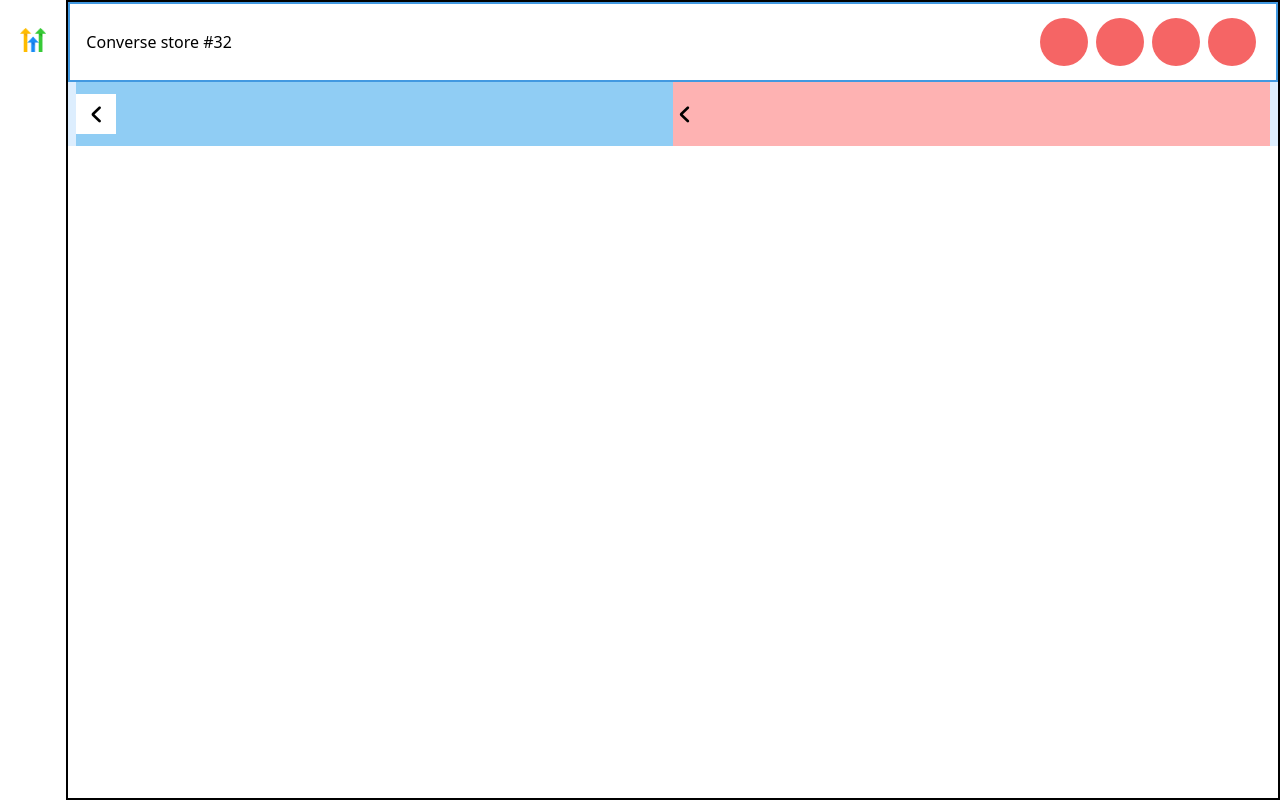
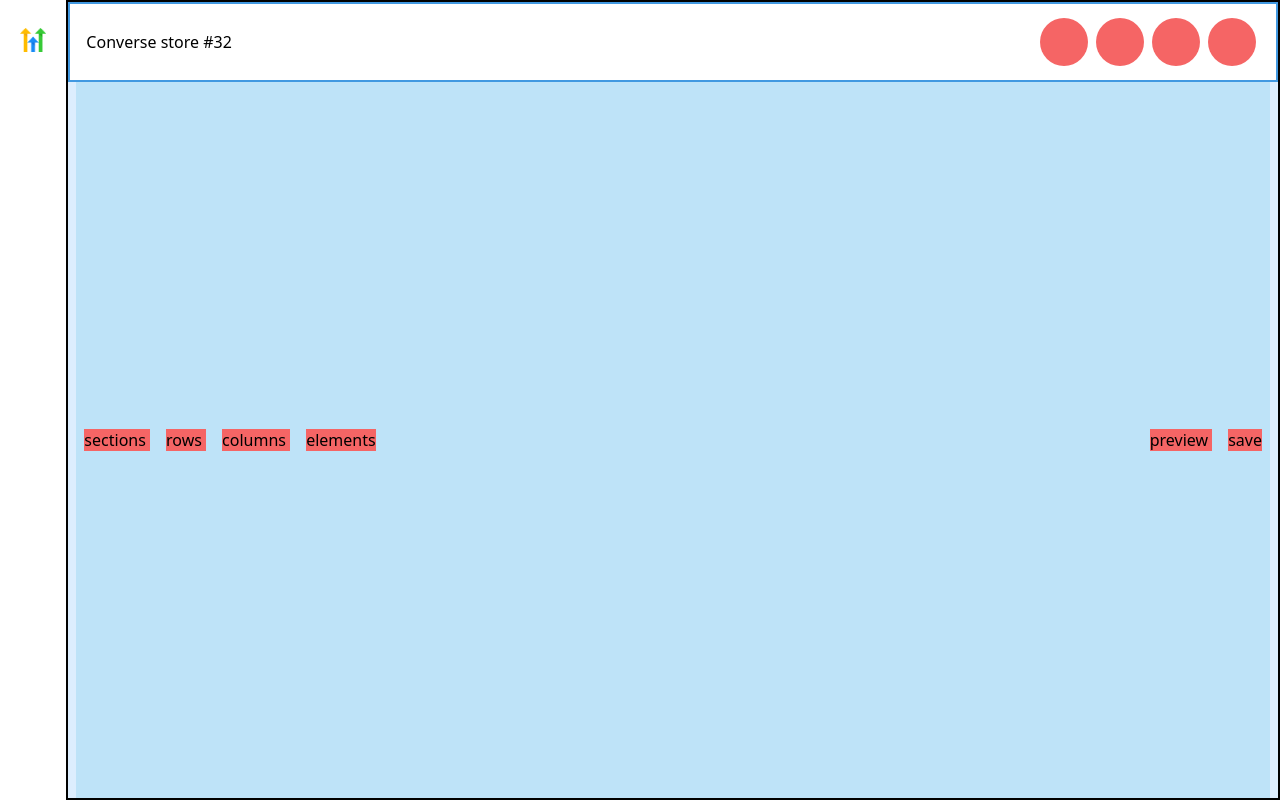
Before and after one commit to Kristoffer95/drag-n-drop, a Vue app: page / in a window 1280 px wide. Built offline with nearby package versions, Linux system fonts and the light colour scheme.

Commit message:
UPDATE: design

```diff
--- a/src/App.vue
+++ b/src/App.vue
@@ -22,19 +22,7 @@
 
       <!-- body -->
       <div class="flex-auto relative">
-        <!-- body top -->
-        <div class="w-auto h-16 bg-light-blue flex items-center justify-between px-2">
-          <!-- left -->
-          <div class="w-full h-full bg-blue-300 flex items-center justify-between">
-            <div class="bg-white w-10 h-10 flex justify-center items-center cursor-pointer">
-              <span class="icon-icon-arrow"></span>
-            </div>
-          </div>
-          <!-- right -->
-          <div class="w-full h-full bg-red-300 flex items-center justify-between">
-              <span class="icon-icon-arrow"></span>
-          </div>
-        </div>
+        <options-nav-c></options-nav-c>
       </div>
     </div>
 
@@ -42,9 +30,19 @@
 </template>
 
 <script>
+// fontello
 import './assets/icons/css/fontello.css';
 
+// components
+import optionsNavC from '@/components/optionsNav/optionsNavC'
+
 export default {
-  name: 'sample'
+  name: 'sample',
+  data () {
+    return {}
+  },
+  components: {
+    'options-nav-c' : optionsNavC
+  }
 }
 </script>
--- /dev/null
+++ b/src/components/common/Cmn_button.vue
@@ -0,0 +1,17 @@
+<template>
+  <div class="bg-white w-auto h-10 pl-2 pr-3 flex justify-center items-center cursor-pointer rounded">
+    <i class="icon-icon-arrow text-gray-700 font-medium text-sm"></i>
+    <span class="text-lg ml-2">{{data.name}}</span>
+  </div>
+</template>
+
+<script>
+export default {
+  name: 'cmn_Button',
+  props: ["data"]
+}
+</script>
+
+<style>
+
+</style>
--- /dev/null
+++ b/src/components/common/index.js
@@ -0,0 +1,20 @@
+import Vue from "vue";
+import upperFirst from 'lodash/upperFirst'
+import camelCase from 'lodash/camelCase'
+
+const requireComponent = require.context(
+  '../common',
+  false,
+  /[A-Z]\w+\.(vue)$/
+)
+
+requireComponent.keys().forEach(fileName => {
+  const componentConfig = requireComponent (fileName)
+
+  const componentName = upperFirst(
+    camelCase(fileName.replace(/^\.\/(.*)\.\w+$/, '$1'))
+  )
+  Vue.component(componentName, componentConfig.default || componentConfig)
+})
+
+export default requireComponent ;
--- a/src/components/comp.vue
+++ /dev/null
@@ -1,16 +0,0 @@
-<template>
-  <div class="myClass">
-    This is comp component
-  </div>
-</template>
-
-<script>
-export default {
-
-}
-</script>
-
-<style lang="sass" scoped>
-.myClass
-  border: 4px solid red
-</style>
--- /dev/null
+++ b/src/components/optionsNav/optionsNavC.vue
@@ -0,0 +1,63 @@
+<template>
+  <!-- body top -->
+  <div class="w-auto h-full bg-light-blue flex items-center justify-between px-2">
+    <!-- left -->
+    <div class="w-full h-full bg-blue-200 flex items-center justify-between">
+      <!-- <cmn-button v-for="(data, index) in right[0].group" :key="index" :data="data"></cmn-button> -->
+      <!-- <div v-for="(data, index) in right" :key="index">
+        <div v-for="(inData, inArray, inIndex) in data" :key="inIndex">
+          <div v-for="(innerData, innerIndex) in inData" :key="innerIndex">
+            {{innerData}}
+          </div>
+        </div>
+      </div> -->
+      <div v-for="(data, index) in get_buttonTitles" :key="index">
+        <!-- {{data}} -->
+        <span class="bg-red-500 mx-2"
+        v-for="(inData, inIndex) in data" :key="inIndex">
+          {{inData}}
+        </span>
+      </div>
+      <!-- {{get_buttonTitles}} -->
+    </div>
+    <!-- right -->
+    <!-- <div class="w-full h-full bg-red-200 flex items-center justify-between">
+      <span class="icon-icon-arrow "></span>
+    </div> -->
+  </div>
+</template>
+
+<script>
+export default {
+  name: 'optionsNavC',
+  data() {
+    return {
+      // right nav
+      right: [
+        {
+          group: [
+            { name: 'sections', icon: 'icon-section', list: ["Add Section", "Manage"], click: 'show_dropdown', tooltip: 'sections' },
+            { name: 'rows', icon: 'burger', list: ["Add Row", "Manage"], click: 'show_dropdown', tooltip: 'rows' },
+            { name: 'columns', icon: 'columns', column_list: [{ list: [{ breadcrubs: 'section > 2 column row' }, { title: 'left column', icon1: 'write', icon2: 'eye' }, { title: 'right column', icon1: 'write', icon2: 'eye' },] }], click: 'show_modal', tooltip: 'columns' },
+            { name: 'elements', icon: 'elements', list: ["Add Element", "Manage"], tooltip: 'elements' }
+          ]
+        },
+        {
+          group: [
+            { name: 'preview', icon: 'eye', list: [], click: 'click' },
+            { name: 'save', icon: 'save', list: [], click: 'click' }
+          ]
+        }
+      ]
+    }
+  },
+  watch: {},
+  computed: {
+    get_buttonTitles() {
+      return this.right
+        .map(x => x.group.map(group => group.name )) // get name
+        // .map((x, i) => i) // get index
+    }
+  }
+}
+</script>
--- a/src/main.js
+++ b/src/main.js
@@ -4,8 +4,9 @@ import router from './router'
 import store from './store'
 import './registerServiceWorker'
 
-// tailwind css
-import '@/assets/css/tailwind.css'
+import './components/common' // common components
+
+import '@/assets/css/tailwind.css' // tailwind css
 
 Vue.config.productionTip = false
 
```
Also changed, not shown: src/saves/tailwind.vue (renamed from src/components/tailwind.vue).
